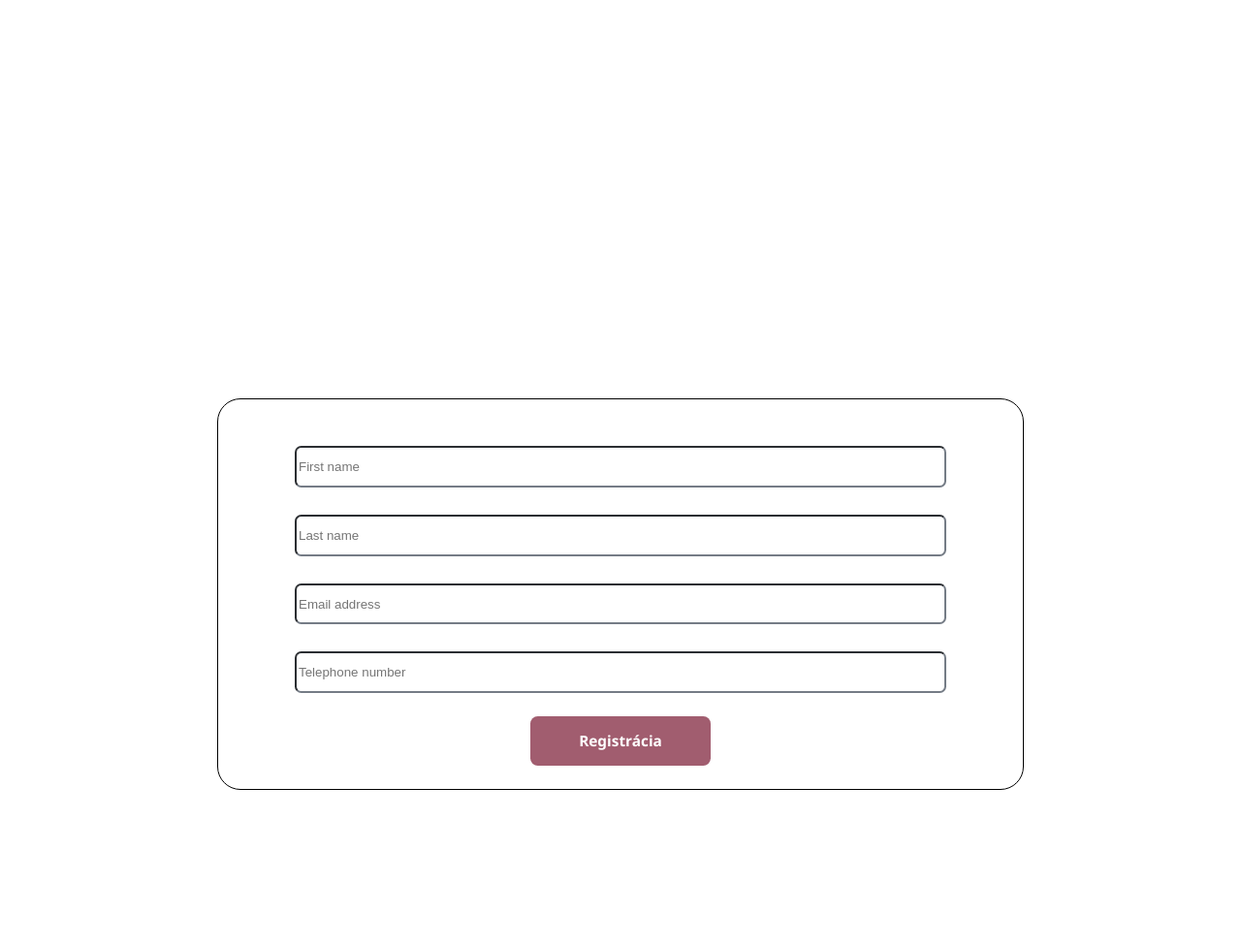
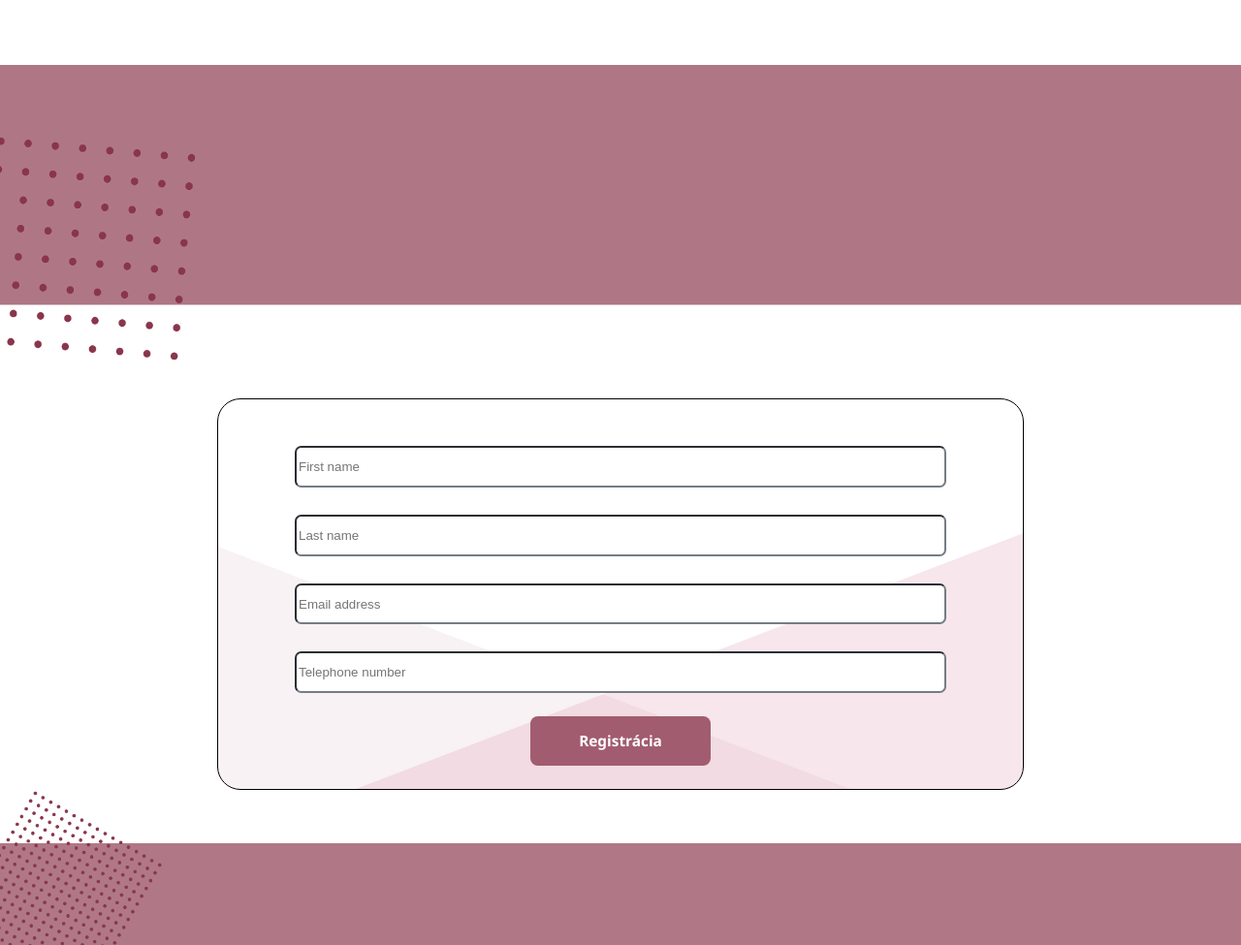
Before and after one commit to WithoutCreativity/Finvest, a plain HTML site: page index.html in a window 1280 px wide. Shown: the part 2006-2981 px from the top of the page at 97% size. Drawn offline with Linux system fonts and the light colour scheme.

Commit message:
Update stylesheet.css

```diff
--- a/stylesheet.css
+++ b/stylesheet.css
@@ -216,7 +216,7 @@ body {
             margin-left: 17.5vw;
             margin-right: 17.5vw;
             text-align: center;
-            background-image: url('assets/images/regbg.jfif');
+            background-image: url('regbg.jfif');
             background-size: cover;
             background-position: center bottom;
         }
@@ -237,7 +237,7 @@ body {
             margin-top: 6vh;
         }
         #box9 {
-            background-image:url('assets/images/rvbg.png');
+            background-image:url('rvbg.png');
             background-size:cover;
             height:38vh;
             margin-bottom:5vh;
@@ -245,7 +245,7 @@ body {
         }
 
         #box11 {
-            background-image:url('assets/images/bottom.png');
+            background-image:url('bottom.png');
             background-size:cover;
             height:20vh;
         }
```
